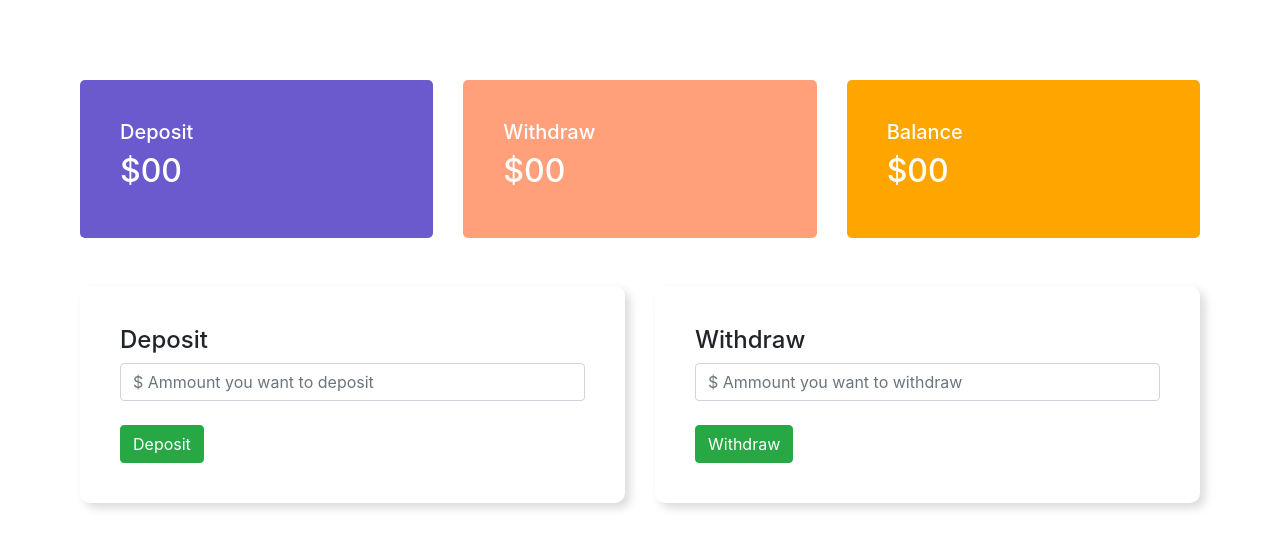
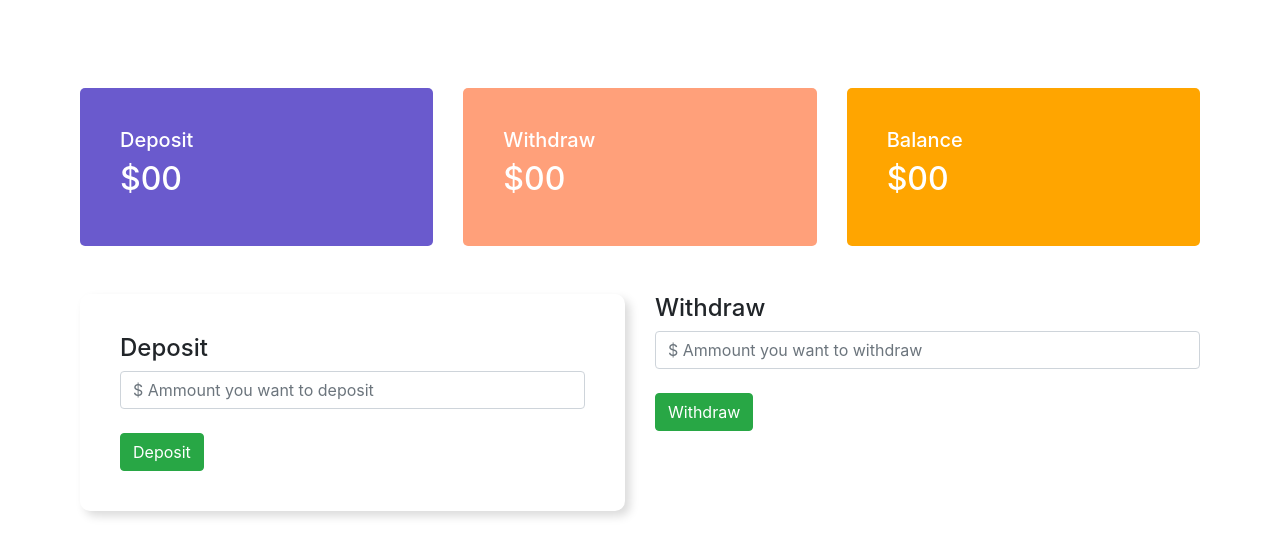
Before and after one commit to mamun323064/pioneer-bank, a plain HTML site: page index.html in a window 1280 px wide. Both pictures are taken after typing "name@example.com", "Sample123" into the empty fields and a click on the button "Submit". Drawn offline with nearby package versions, Linux system fonts and the light colour scheme.

Commit message:
margin setup

```diff
--- a/index.html
+++ b/index.html
@@ -26,21 +26,21 @@
     <div id="transictionArea">
         <div class="row">
         <div class="col-md-4">
-            <div class="diposit status">
+            <div class="diposit status mt-2">
                <h5>Deposit</h5>
                <h2>$<span id="currentDeposit">00</span></h2>
             </div>
         </div>
 
         <div class="col-md-4">
-            <div class="withdraw status">
+            <div class="withdraw status mt-2">
                <h5>Withdraw</h5>
                <h2>$<span id="currentWithdraw">00</span></h2>
             </div>
         </div>
 
         <div class="col-md-4">
-            <div class="balance status">
+            <div class="balance status mt-2">
                <h5>Balance</h5>
                <h2>$<span id="currentBalance">00</span></h2>
             </div>
@@ -56,7 +56,7 @@
         </div>
 
         <div class="col-md-6">
-            <div id="submitArea">
+            <div id="submitArea mt-2">
             <h4 class="mb-2">Withdraw</h4>
             <input id="withdrawAmmount" type="text" class="form-control" placeholder="$ Ammount you want to withdraw"><br>
             <button id="addWithdraw" class="btn btn-success">Withdraw</button>
```
